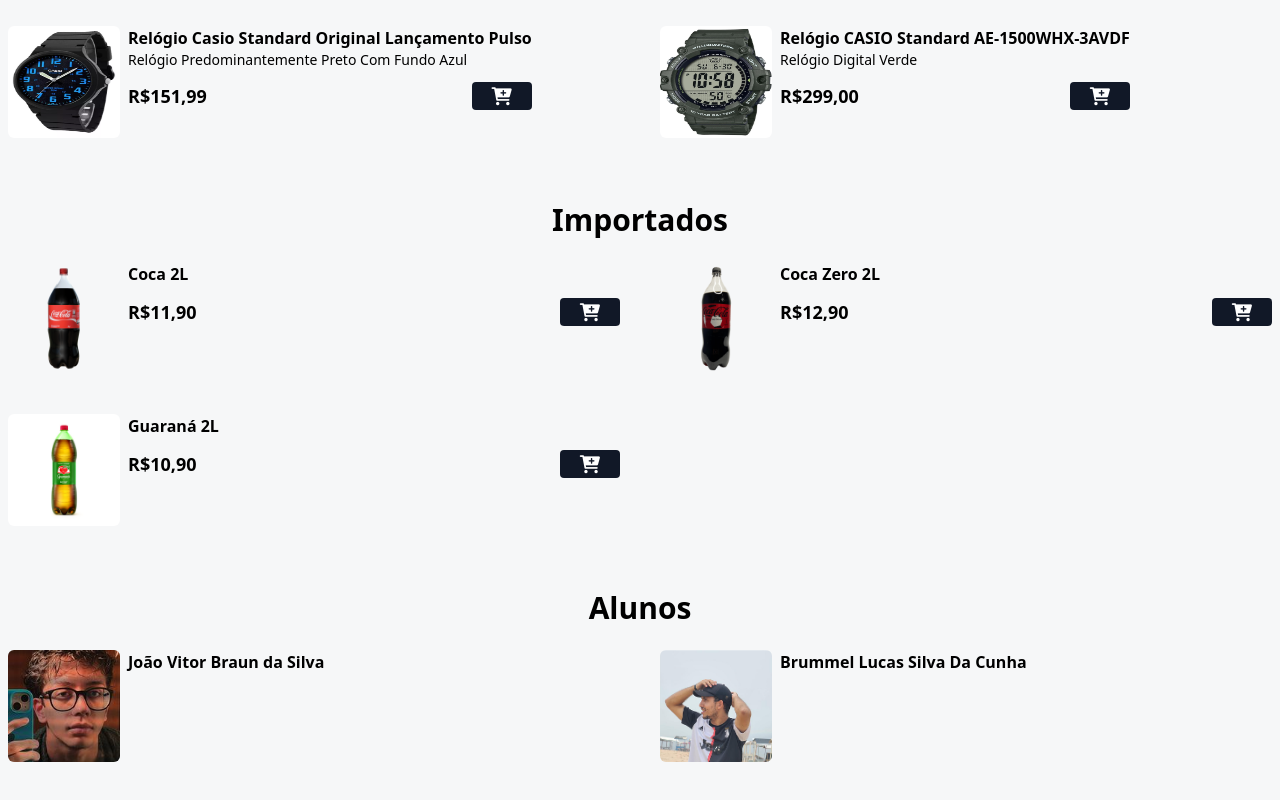
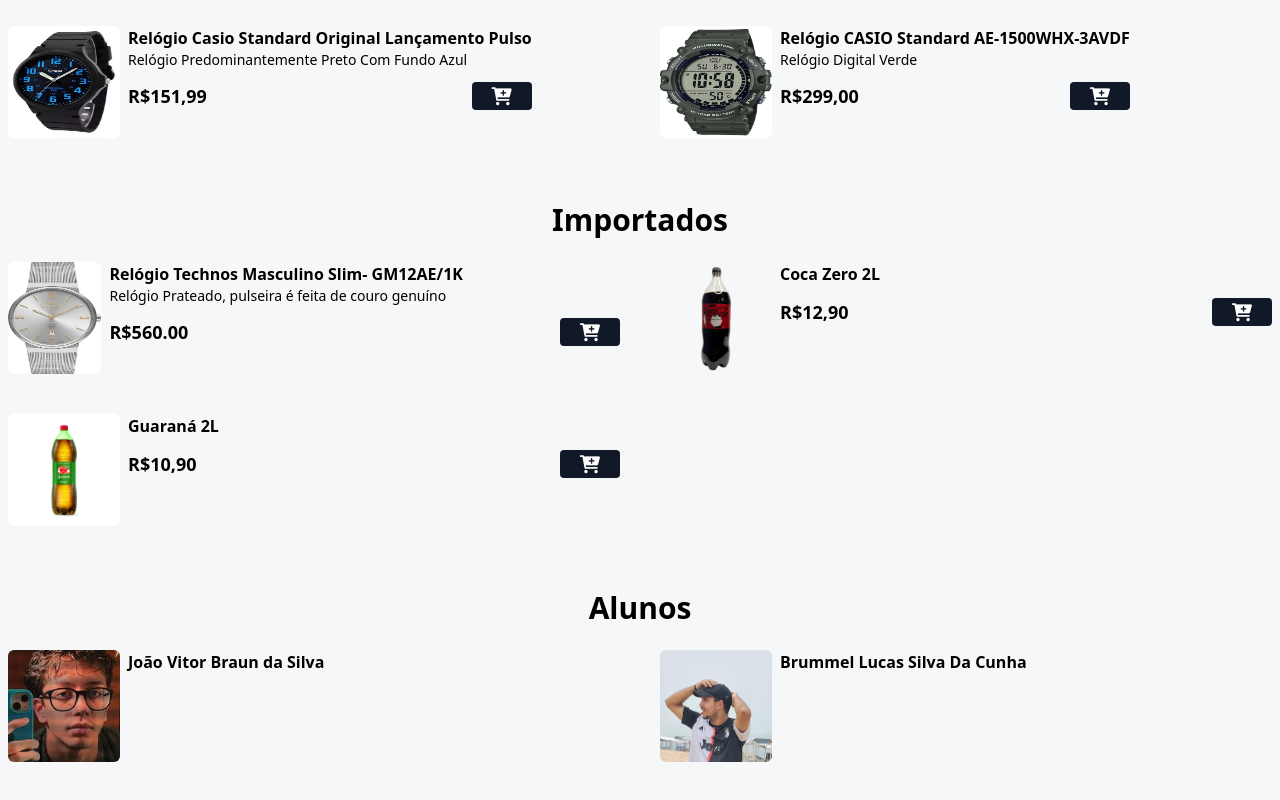
Before and after one commit to deritne/TempoElegante, a website: page index.html in a window 1280 px wide. Shown: the part 946-1746 px from the top of the page. Drawn offline with nearby package versions, Linux system fonts and the light colour scheme.

Commit message:
add imagens e relogio 01 upado

```diff
--- a/index.html
+++ b/index.html
@@ -218,18 +218,19 @@
         Importados
       </h2>
     </div>
-    <!--GRID BEBIDAS-->
+    <!--GRID Relogios importados-->
     <main class="grid grid-cols-1 md:grid-cols-2 gap-7 md:gap-10 mx-auto max-w-7xl px-2 mb-16">
-      <!--BEBIDA ITEM-->
+      <!--Relogios importados ITEM-->
       <div class="flex gap-2 w-full">
-        <img src="./assets/refri-1.png" alt="Coca 2L" class="w-28 h-28 rounded-md hover:scale-110 hover:-rotate-2 duration-300"/>
+        <img src="./assets/rel_Imp_01.jpg" alt="Relógio Technos Masculino Slim- GM12AE/1K" class="w-28 h-28 rounded-md hover:scale-110 hover:-rotate-2 duration-300"/>
         <div class="w-full">
-          <p class="font-bold">Coca 2L</p>
+          <p class="font-bold">Relógio Technos Masculino Slim- GM12AE/1K</p>
+          <p class="text-sm">Relógio Prateado, pulseira é feita de couro genuíno</p>
           <div class="flex items-center gap-2 justify-between mt-3">
-            <p class="font-bold text-lg">R$11,90</p>
+            <p class="font-bold text-lg">R$560.00</p>
             <button class="bg-gray-900 px-5 rounded add-to-cart-btn"
-            data-name="Coca 2L"
-            data-price="11.90"
+            data-name="Relógio Technos Masculino Slim- GM12AE/1K"
+            data-price="560.00"
             >
               <i class="fa fa-cart-plus text-lg text-white"></i>
             </button>
```
Also changed, not shown: assets/rel_Imp_01.jpg (added), assets/rel_imp_02.jpg (added), assets/rel_imp_03.jpg (added), assets/rel_imp_04.jpg (added), assets/rel_imp_05.jpg (added), assets/rel_imp_06.jpg (added), assets/rel_imp_07.jpg (added).
